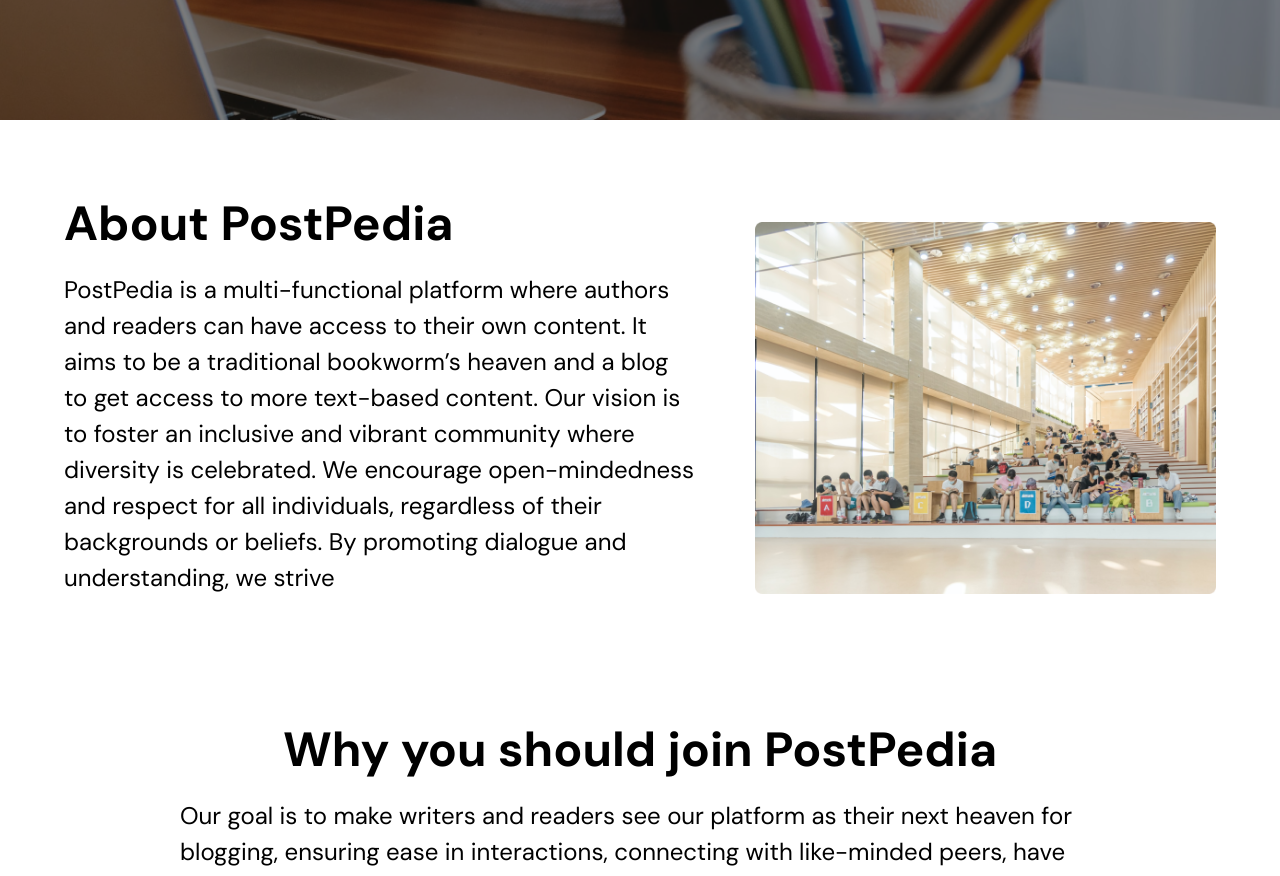
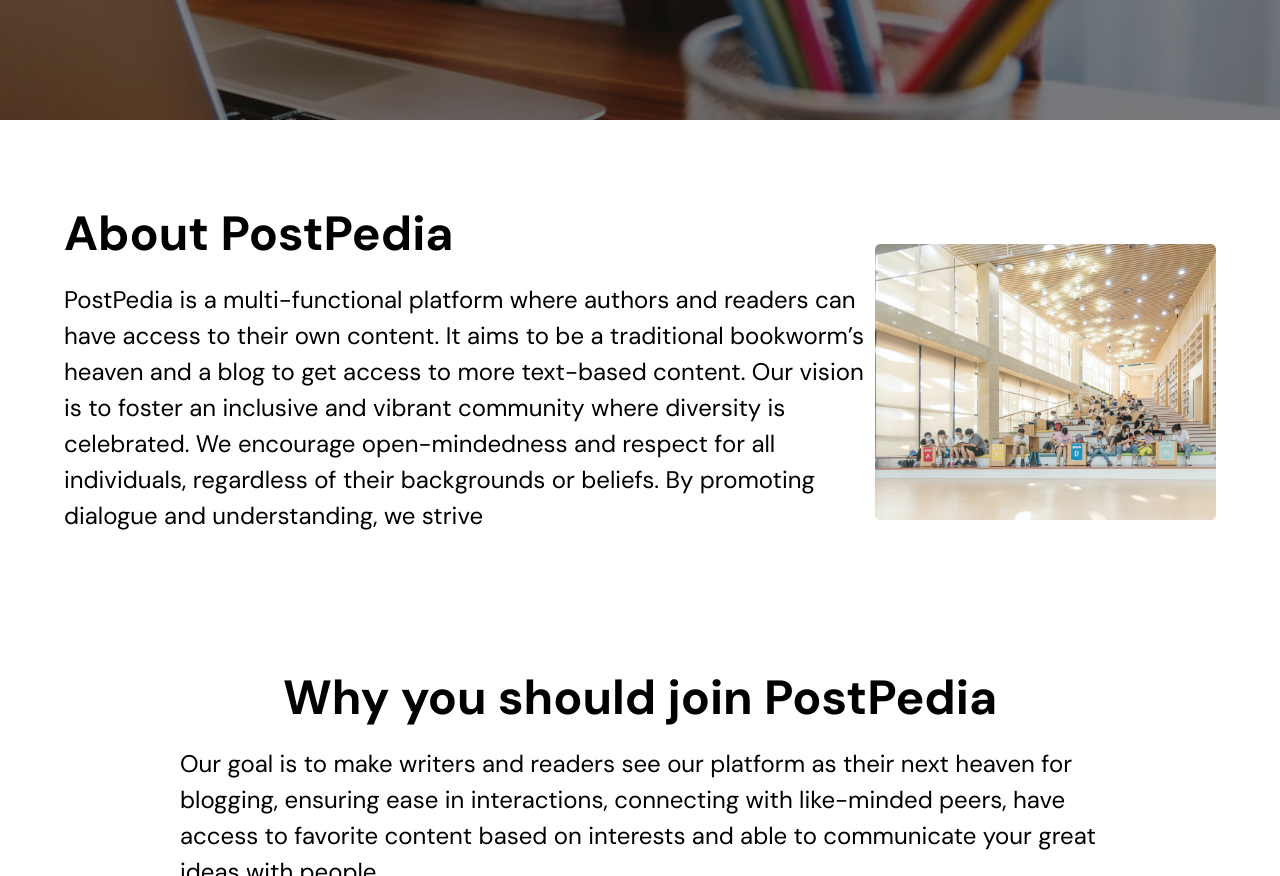
Before and after one commit to Jeweleni/PostPedia, a Next.js app in the folder client/: page / in a window 1280 px wide. Shown: the part 760-1636 px from the top of the page. Built offline with nearby package versions, Linux system fonts and the light colour scheme.

Commit message:
bug:fixed about padding

```diff
--- a/client/app/page.tsx
+++ b/client/app/page.tsx
@@ -34,8 +34,8 @@
           </div>
         </section>
         {/* ABOUT SECTION */}
-        <section className="lg:flex lg:flex-row flex-col items-center justify-between w-[90%] py-20 mx-auto">
-          <div className="w-full mb-6 md:mb-0 md:mr-8 mx-4 md:mx-0 lg:w-[55%]">
+        <section className="lg:flex lg:flex-row flex-col items-center justify-between w-[90%] mx-auto py-[90px]">
+          <div className="w-full lg:w-[95%]">
             <h2 className="text-black font-bold font-body text-2xl md:text-3xl lg:text-4xl xl:text-5xl leading-8 md:leading-10 lg:leading-12 xl:leading-14 mb-4 md:mb-6">
               About PostPedia
             </h2>
@@ -136,7 +136,7 @@
         {/* REVIEW SECTION */}
         <section className="lg:w-[70%] mx-auto">
           <div className="lg:flex lg:flex-row flex-col items-start justify-between px-[20px] py-[90px]">
-            <div className="lg:w-[35%] w-[60%] mx-auto">
+            <div className="lg:w-[35%] w-[70%] mx-auto">
               <Image
                 src={groupPic}
                 alt="Description of the image"
```
